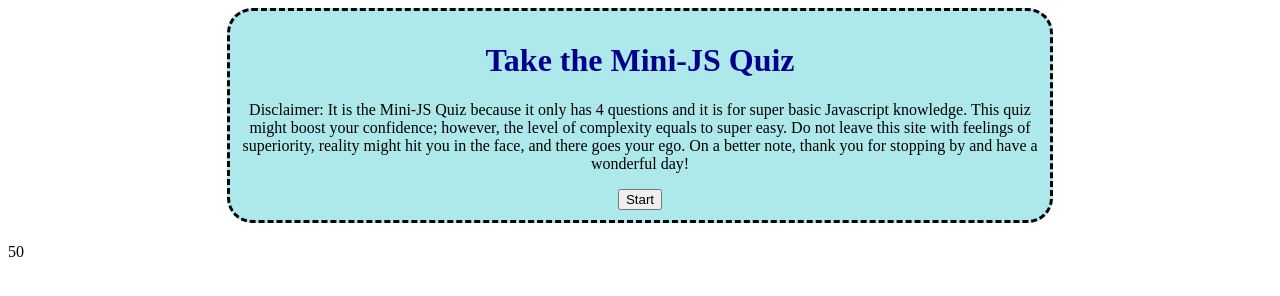
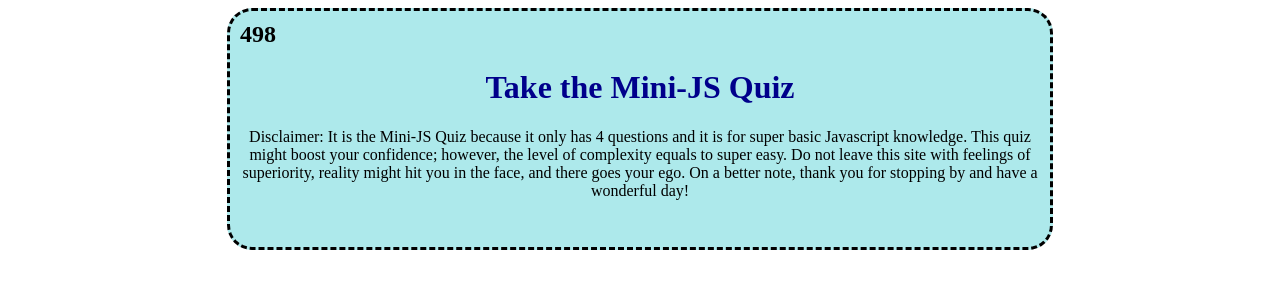
Before and after one commit to myrlaf25/mycodequiz1, a plain HTML site: page index.html in a window 1280 px wide. Both pictures are taken after a click on the button "Start". Drawn offline with Linux system fonts and the light colour scheme.

Commit message:
more edits

```diff
--- a/assets/script.js
+++ b/assets/script.js
@@ -2,20 +2,45 @@
 // click the start button
 var startButton= document.querySelector("#start")
 var clock= document.querySelector("#timer")
-var time = 50;
+var time = 500;
 
 //Need an eventListener for the start button
 // using the (e) for event
 startButton.addEventListener("click", function(e){
 //     timer starts
-clock.textContent = time;
-setInterval(function() {
-    time--;
 
-}, 1000);
+// call timer
+// and
+// call displayQuestion
 
+startTimer()
+displayQuestion()
 });
 
+function startTimer(){
+    setInterval(function() {
+        time--;
+        clock.textContent = time;
+
+    }, 1000);
+}
+
+function displayQuestion(){
+    // hide the text and start buton
+    startButton.style.visibility = "hidden"
+    // display question 1
+    // you can nest another function in here
+    // if answerButton is clicked
+    // then call nextQuestion()
+
+
+    nextQuestion()
+}
+
+function nextQuestion(){
+
+}
+// need to stop the time once it reaches 0
 //     I am presented with a question
 // answer a question
 //     presented with another question
--- a/assets/style.css
+++ b/assets/style.css
@@ -14,3 +14,9 @@
 h1 {
     color: darkblue;
 }
+#timer {
+    display: flex;
+    align-items:baseline;
+    font-size:x-large;
+    font-weight: bold;
+}
--- a/index.html
+++ b/index.html
@@ -9,7 +9,7 @@
 </head>
 <body>
     <div class="container">
-
+        <div id="timer"></div>
         <div id="startPrompt">
             <h1>Take the Mini-JS Quiz</h1>
             <p>Disclaimer: It is the Mini-JS Quiz because
```
Also changed, not shown: 1 other file.
